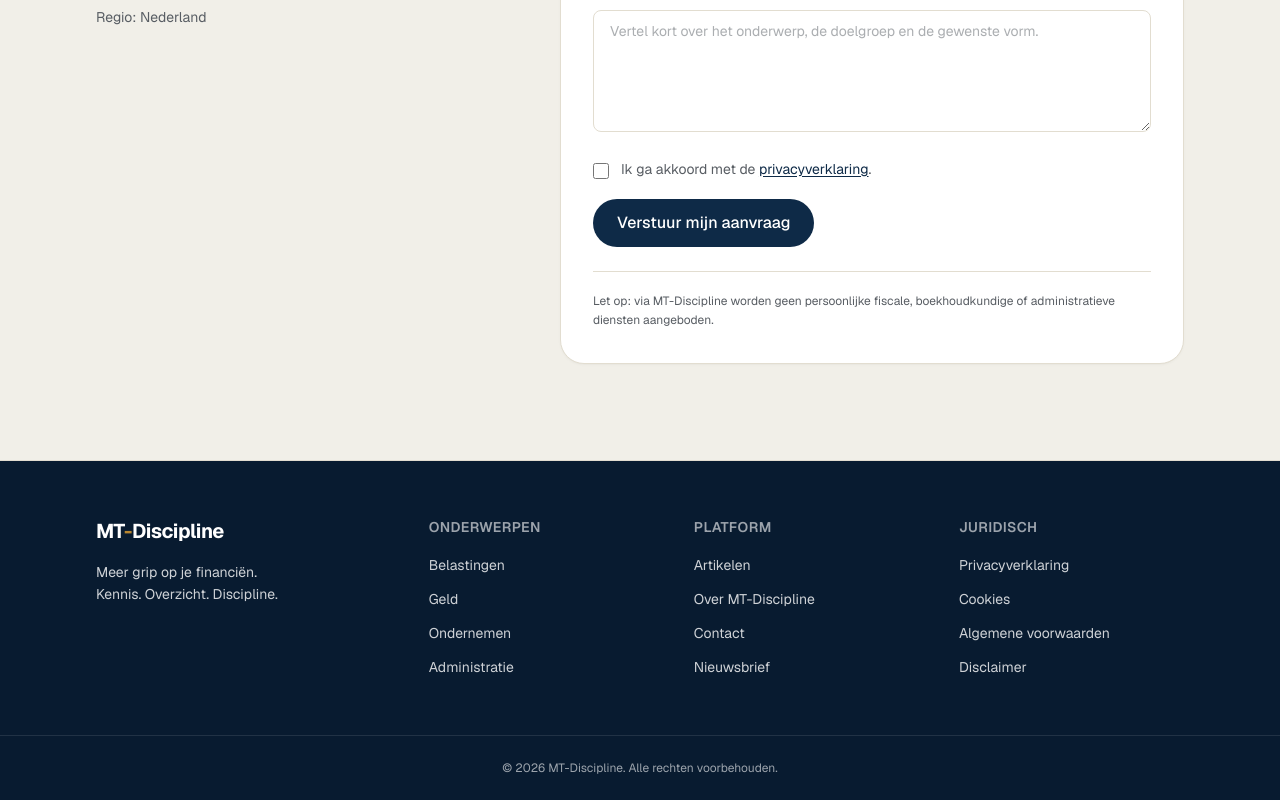
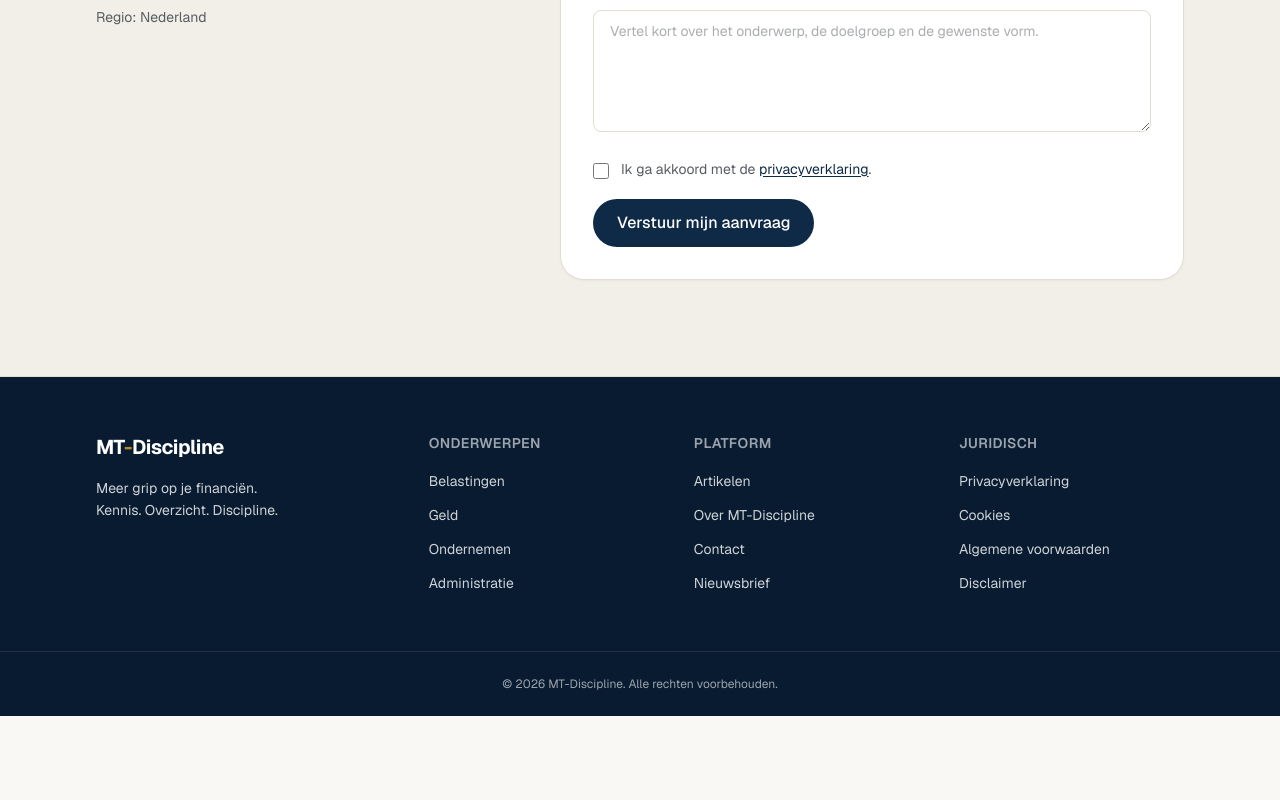
Before and after one commit to meltarrahi/mt-discipline, a Next.js app: page /contact in a window 1280 px wide. Shown: the part 725-1525 px from the top of the page. After the commit the page ends 1441 px from the top, so only its background shows below. Built offline with nearby package versions, Linux system fonts and the light colour scheme.

Commit message:
Remove disclaimer from ContactSection component
Removed disclaimer about personal fiscal and administrative services.

```diff
--- a/src/components/sections/ContactSection.tsx
+++ b/src/components/sections/ContactSection.tsx
@@ -28,11 +28,6 @@ export function ContactSection() {
 
         <div className="rounded-3xl border border-border bg-white p-6 shadow-sm shadow-black/[0.03] sm:p-8">
           <ContactForm />
-
-          <p className="mt-6 border-t border-border pt-5 text-xs leading-relaxed text-ink-muted">
-            Let op: via {siteConfig.brandName} worden geen persoonlijke fiscale,
-            boekhoudkundige of administratieve diensten aangeboden. {siteConfig.employerStatement}
-          </p>
         </div>
       </Container>
     </section>
```
